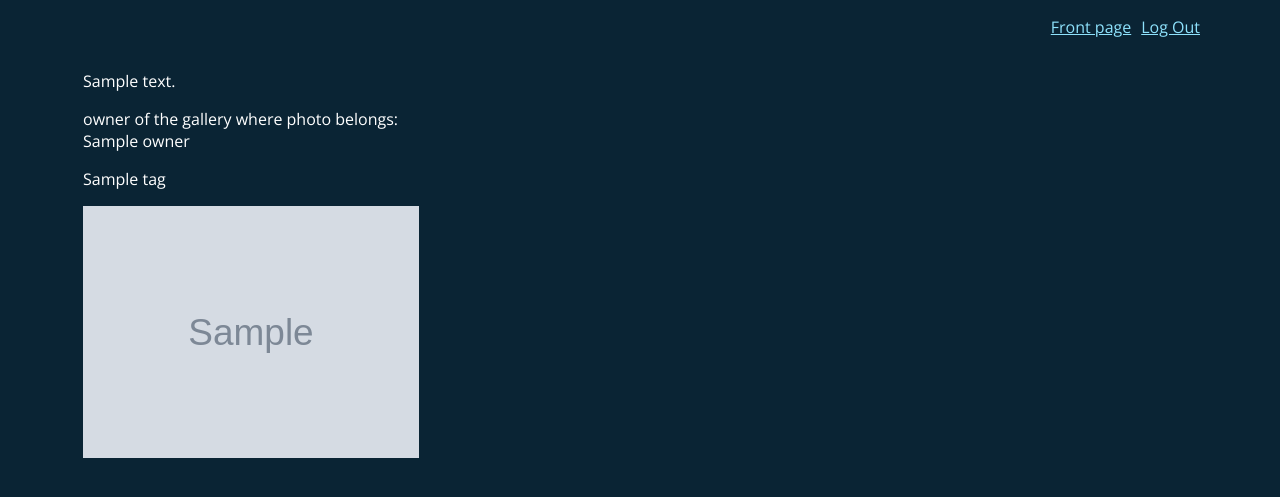
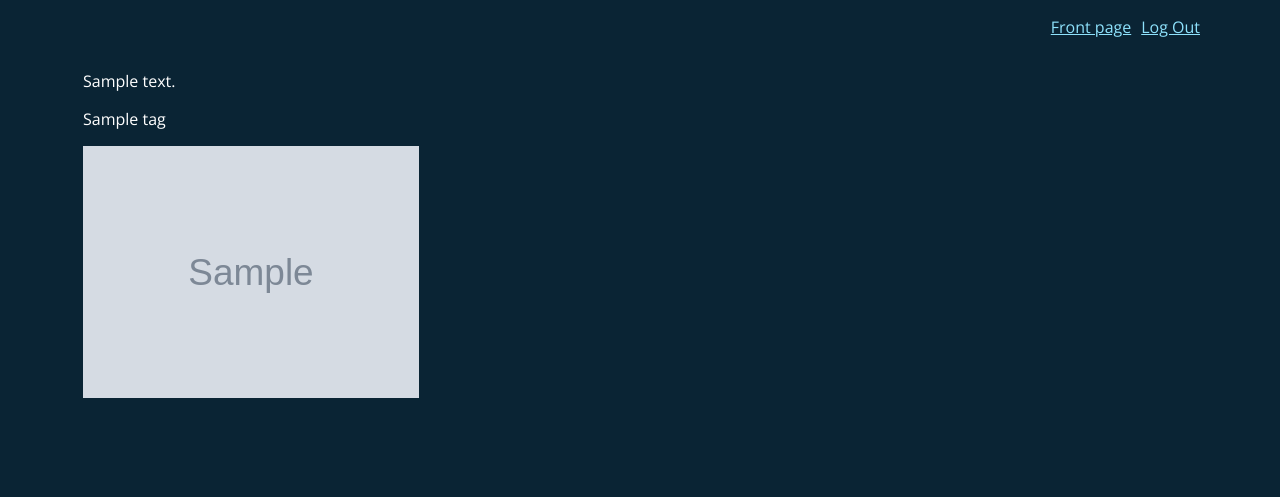
Before and after one commit to elisarissanen/django_photogallery, a Django app: template mysite/galleria/templates/galleria/galleria.html in a window 1280 px wide. Shown: the top 497 px of the page. Run offline with Django 3.2, Linux system fonts and the light colour scheme; the template is opened without the code that fills it: most values are stand-ins (such as "Sample title", 1, 10 or a date in 2020); grey boxes marked "Sample" are stand-in pictures; some libraries are stand-ins or nearby versions.

```diff
--- a/mysite/galleria/templates/galleria/galleria.html
+++ b/mysite/galleria/templates/galleria/galleria.html
@@ -50,7 +50,7 @@
             {% else %}
             <div style="float:left; width:30%; margin-left: 3px">
                 <p>{{ UserPhoto.description }}</p>
-                owner of the gallery where photo belongs: {{ UserPhoto.galleria.owner }}
+                <!--owner of the gallery where photo belongs: {{ UserPhoto.galleria.owner }}-->
 
 
                 <p>{{UserPhoto.tags.all|join:", "}}
--- a/mysite/galleria/templates/galleria/index.html
+++ b/mysite/galleria/templates/galleria/index.html
@@ -74,7 +74,7 @@
             <p><a href="{% url 'galleria:display_images' id=UserGallery.id %}">Click here to check out {{ UserGallery.name }}</a></p>
 
         {% else %}
-            THERE IS A HIDDEN GALLERY {{UserGallery.name}}
+            <!--THERE IS A HIDDEN GALLERY {{UserGallery.name}}-->
         {% endif %}
 
         {% endfor %}
```
Also changed, not shown: mysite/media/gallery_6/2016-08-23_20.58.44.jpg (added), mysite/media/gallery_7/2014-08-17_15.06.54.jpg (added), 10 other files.
